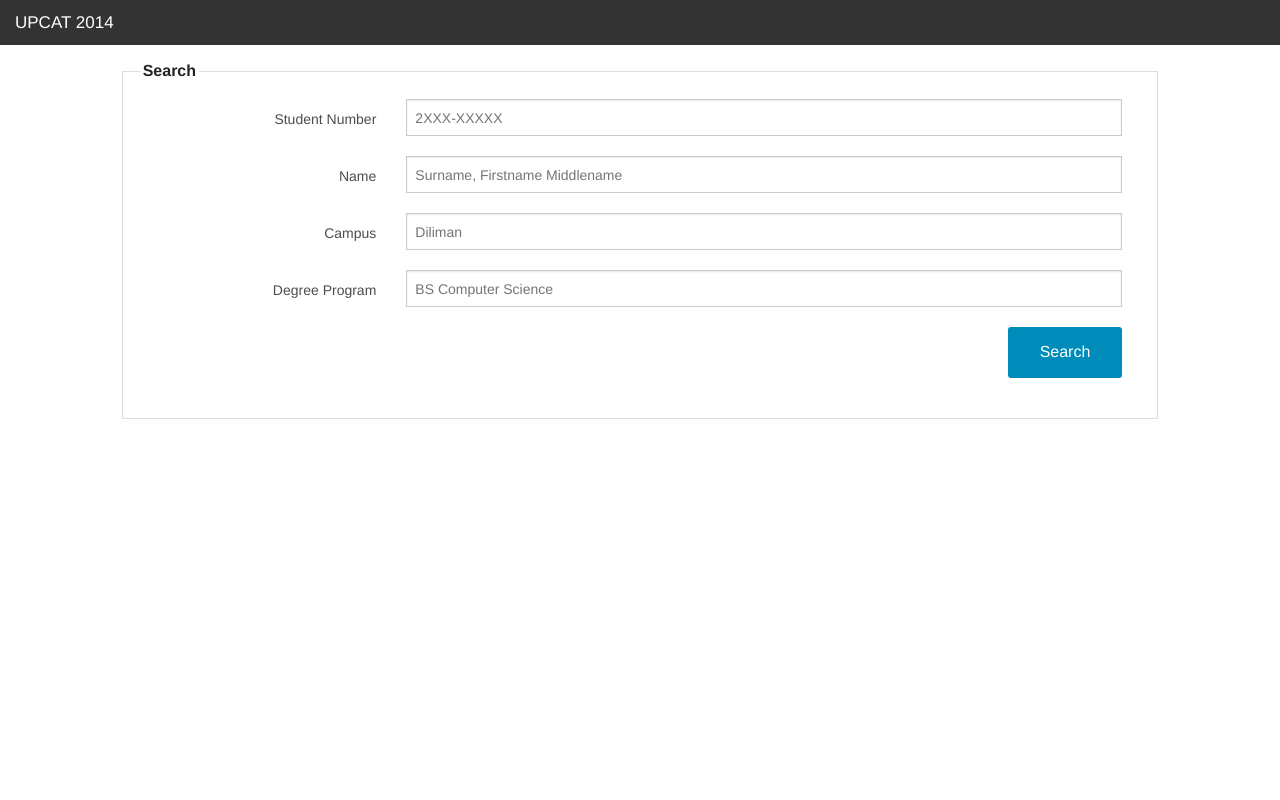
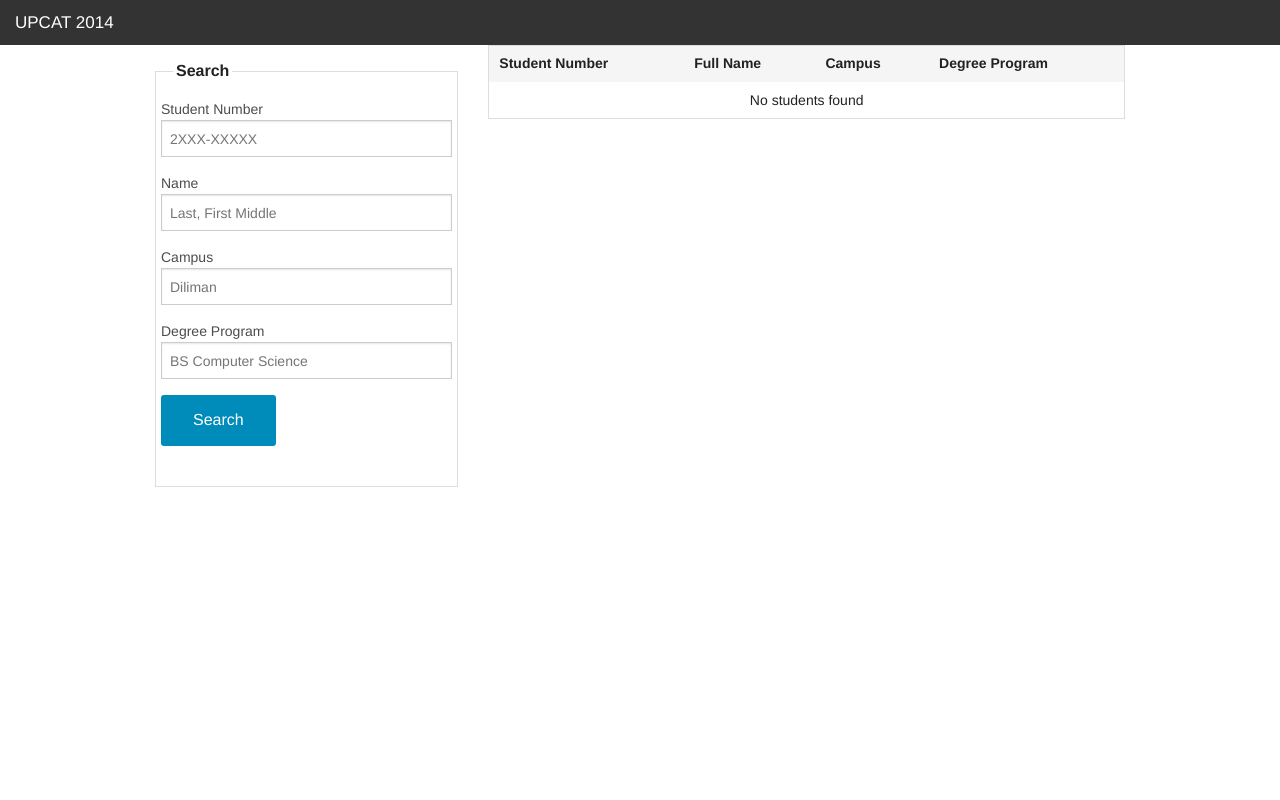
Before and after one commit to abrubin/upcat2014, a CodeIgniter app: the page made by application/views/main-view.php in a window 1280 px wide. Run offline with CodeIgniter, Linux system fonts and the light colour scheme; data that the repository does not hold is empty.

Commit message:
hopefully refactored and migrated view framework to foundation (screw you Bootstrap!)

```diff
--- a/application/controllers/main.php
+++ b/application/controllers/main.php
@@ -16,7 +16,7 @@
 			$degprog = $this->input->post('degprog');
 
 			if(empty($studentno) && empty($name) && empty($campus) && empty($degprog))
-				redirect('main');
+				redirect();
 
 			$students = $this->main_model->getStudents(-1, $studentno, $name, $campus, $degprog);
 		}
@@ -26,13 +26,13 @@
 			$config['base_url'] = base_url().'main/index/';
 			$config['per_page'] = 100;
 			$config['use_page_numbers'] = TRUE;
-			$config['num_links'] = 2;
+			$config['num_links'] = 1;
 			$config['total_rows'] = $this->main_model->getCount();
 			$config['full_tag_open'] = '<ul class="pagination">';
 			$config['full_tag_close'] = '</ul>';
 			$config['num_tag_open'] = '<li>';
 			$config['num_tag_close'] = '</li>';
-			$config['cur_tag_open'] = '<li class="active"><a href="#">';
+			$config['cur_tag_open'] = '<li class="current"><a href="">';
 			$config['cur_tag_close'] = '</a></li>';
 			$config['first_link'] = '&laquo; First';
 			$config['first_tag_open'] = '<li>';
--- a/application/views/main-view.php
+++ b/application/views/main-view.php
@@ -12,25 +12,112 @@
 
 		<script type="text/javascript">
 			$(document).ready(function()	{
-				$('#form_submt').click(function()	{
-					$('#search_frm').submit();
+				$('#allstudents').tablesorter();
+				$('#form_submt-small').click(function()	{
+					$('#search_frm-small').submit();
+				});
+				$('#form_submt-medium').click(function()	{
+					$('#search_frm-medium').submit();
+				});
+				$('#form_submt-large').click(function()	{
+					$('#search_frm-large').submit();
 				});
 			});
 		</script>
+
+		<style type="text/css">
+			html, body, body > .page, .off-canvas-wrap 	{
+				height: 100%;
+			}
+			.off-canvas-wrap	{
+				overflow-y: scroll;
+			}
+			.inner-wrap	{
+				min-height: 100%
+			}
+			#allstudents	{
+				width: 100%
+			}
+			thead, th 	{
+				cursor: pointer;
+			}
+		</style>
 	</head>
-	<body>
-		<div class="sticky">
-			<nav class="top-bar" data-topbar>
+	<body class="antialiased hide-extras">
+		<div class="page">
+			<div class="off-canvas-wrap">
+				<div class="inner-wrap">
+					<nav class="top-bar hide-for-small" data-topbar>
 						<ul class="title-area">
 							<li class="name">
 								<h1><a href="<?=base_url()?>">UPCAT 2014</a></h1>
 							</li>
 						</ul>
 					</nav>
+
+					<nav class="tab-bar show-for-small">
+						<section class="left-small">
+							<a class="left-off-canvas-toggle menu-icon"><span></span></a>
+						</section>
+						<section class="middle tab-bar-section">
+							<h1 class="title">UPCAT 2014</h1>
+						</section>
+					</nav>
+
+					<aside class="left-off-canvas-menu">
+						<form id="search_frm-small" method="post" action"<?=base_url()?>main" role="form">
+							<ul class="off-canvas-list">
+								<li><label>Search</label></li>
+								<li><input type="text" id="studentno_inpt" name="studentno" placeholder="Student Number" /></li>
+								<li><input type="text" id="name_inpt" name="name" placeholder="Full Name" /></li>
+								<li><input type="text" id="campus_inpt" name="campus" placeholder="Campus" /></li>
+								<li><input type="text" id="degprog_inpt" name="degprog" placeholder="Degree Program" /></li>
+								<li><a href="#" class="button radius middle" id="form_submt-small">Search</a></li>
+							</ul>
+						</form>
+					</aside>
+
+					<a class="exit-off-canvas"></a>
+
+					<section class="main-section scroll-container">
+						<div class="row">
+							<div class="show-for-large large-4 columns">
+								<form id="search_frm-large" method="post" action="<?=base_url()?>main" role="form">
+									<fieldset>
+										<legend>Search</legend>
+										<div class="row">
+											<label>
+												Student Number
+												<input type="text" placeholder="2XXX-XXXXX" name="studentno" />
+											</label>
+										</div>
+										<div class="row">
+											<label>
+												Name
+												<input type="text" placeholder="Last, First Middle" name="name" />
+											</label>
+										</div>
+										<div class="row">
+											<label>
+												Campus
+												<input type="text" placeholder="Diliman" name="campus" />
+											</label>
+										</div>
+										<div class="row">
+											<label>
+												Degree Program
+												<input type="text" placeholder="BS Computer Science" name="degprog" />
+											</label>
+										</div>
+										<div class="row">
+											<a href="#" class="button radius" id="form_submt-large">Search</a>
+										</div>
+									</fieldset>
+								</form>
 							</div>
 
-		<div class="small-10 small-centered columns">
-			<form id="search_frm" method="post" action="<?=base_url()?>main" role="form">
+							<div class="show-for-medium columns">
+								<form id="search_frm-medium" method="post" action="<?=base_url()?>main" role="form">
 									<fieldset>
 										<legend>Search</legend>
 										<div class="row">
@@ -71,16 +158,15 @@
 
 										<div class="row">
 											<div class="small-12 columns">
-							<a href="#" class="button radius right" id="form_submt">Search</a>
+												<a href="#" class="button radius right" id="form_submt-medium">Search</a>
 											</div>
 										</div>
 									</fieldset>
 								</form>
 							</div>
 
-		<!--
-		<div id="result_tbl" class="container-fluid col-md-10">
-			<table id="allstudents" class="tablesorter table table-striped">
+							<div class="large-8 columns">
+								<table id="allstudents" class="tablesorter">
 									<thead>
 										<tr>
 											<th>Student Number</th>
@@ -107,10 +193,16 @@
 									</tbody>
 								</table>
 								<? if(isset($this->pagination)): ?>
+									<div class="medium-7 medium-centered columns">
 										<?=$this->pagination->create_links()?>
+									</div>
 								<? endif ?>
 							</div>
-		-->
+						</div>
+					</section>
+				</div>
+			</div>
+		</div>
 
 		<script type="text/javascript" src="<?=base_url()?>js/vendor/fastclick.js"></script>
 		<script type="text/javascript" src="<?=base_url()?>js/foundation.min.js"></script>
```
Lines whose indentation alone changed are shown as unchanged.
